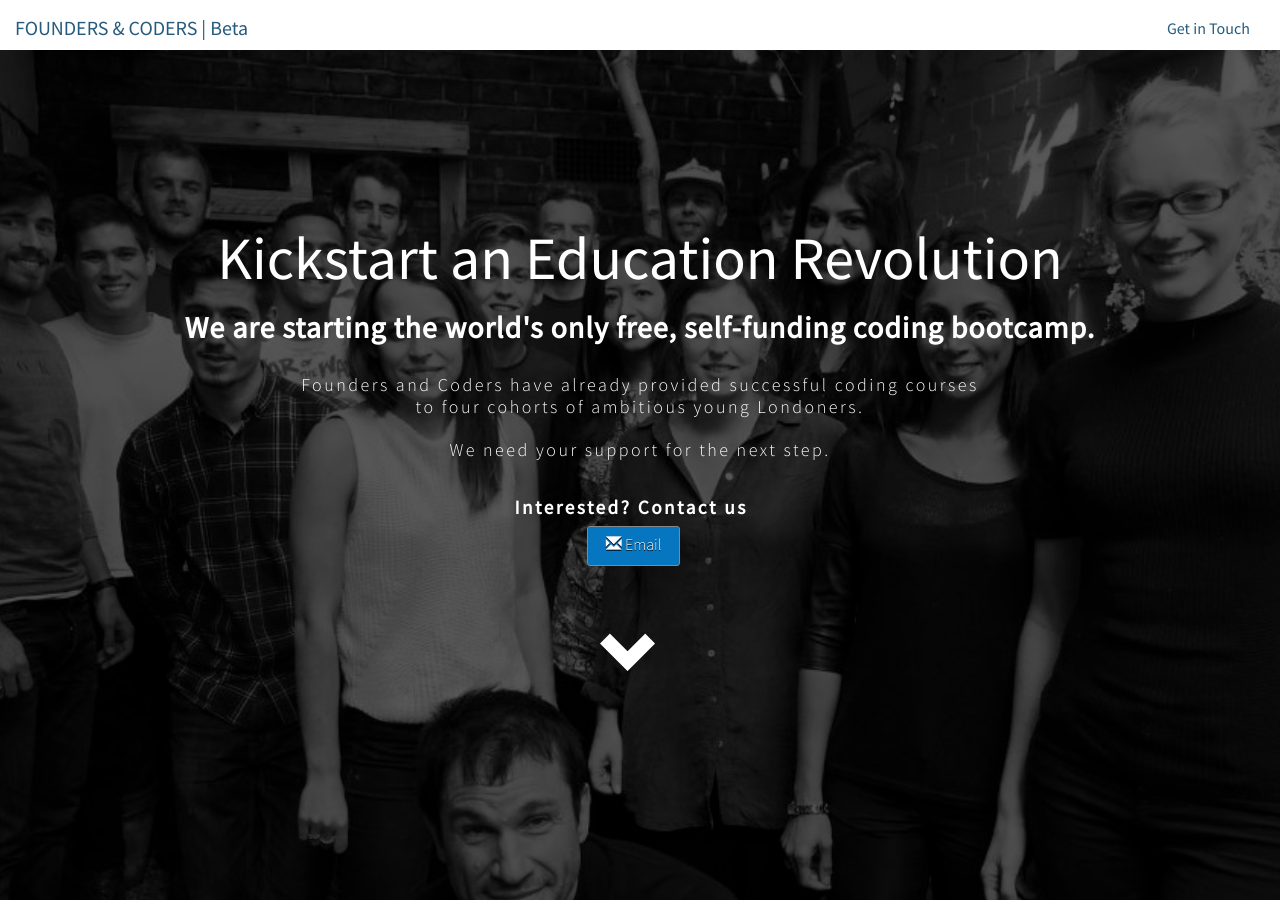
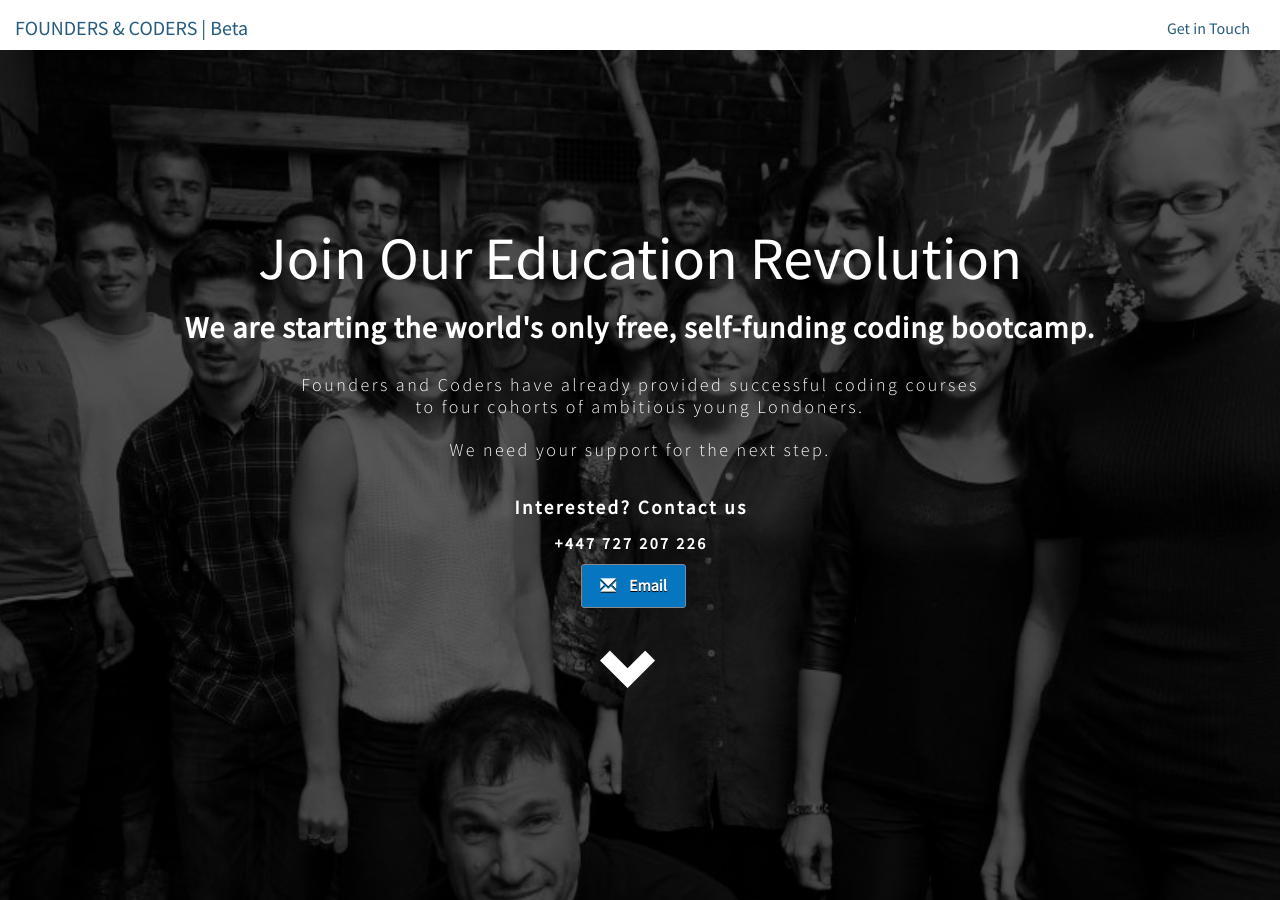
Before and after one commit to sofer/foundersandcoders, a Jekyll site: the page built from prerelease/index.html, in a window 1280 px wide and 900 px high. Built offline with Jekyll 4.4.1, drawn with Linux system fonts in a browser that asks for light colours; nearby versions of some CDN libraries.

Commit message:
touching up distancing

```diff
--- a/prerelease/css/main.css
+++ b/prerelease/css/main.css
@@ -293,12 +293,24 @@ div.clear {
   margin: 0 5px 0 0;
   padding: 0;
   font-weight: bold;
-  padding-bottom: 5px;
+  padding-bottom: 5%;
+}
+.kickstarter .container div div p#phone {
+  font-size: 1.25vmax;
+  display: inline-block;
+  margin: 0 5px 0 0;
+  padding-top: 1%;
+  font-weight: bold;
+  padding-bottom: 0;
 }
 .kickstarter .container div div a {
   display: inline-block;
   margin: 0;
-  padding: 0;
+  padding-top: 3%;
+  font-weight: bold;
+}
+.kickstarter .container div div a span {
+  margin-top: 8%;
 }
 .kickstarter .container div div a #twitterlogo {
   height: 30px;
@@ -311,7 +323,7 @@ div.clear {
 .kickstarter .container .outer {
   position: relative;
   width: 100%;
-  top: 125px;
+  top: 100px;
   left: -40px;
 }
 .kickstarter .container .outer .bouncing {
--- a/prerelease/index.html
+++ b/prerelease/index.html
@@ -12,12 +12,14 @@ layout: default
 	<div class="kickstarter clearfix">
 		<div class="overlay">
 			<div class="container">
-				<h1>Kickstart an Education Revolution</h1>
+				<h1>Join Our Education Revolution</h1>
 				<h3><strong>We are starting the world's only free, self-funding coding bootcamp.</strong> </h3>
 				<p>Founders and Coders have already provided successful coding courses <br>to four cohorts of ambitious young Londoners.<br><br> We need your support for the next step.</p>
 				<div id="mediaButton">
 					<div>
-						<p>Interested? Contact us</p><br><a href="mailto:contact@foundersandcoders.org"><button><span class="glyphicon glyphicon-envelope"></span> Email</button></a>
+						<p>Interested? Contact us</p><br>
+						<p id="phone">+447 727 207 226</p><br>
+						<a href="mailto:contact@foundersandcoders.org"><button><span class="glyphicon glyphicon-envelope"></span>&nbsp&nbsp&nbsp&nbspEmail</button></a>
 					</div>
 				</div>
 				<div class="row outer">
```
Also changed, not shown: prerelease/css/main.scss (+15 -3 lines), 1 other file.
